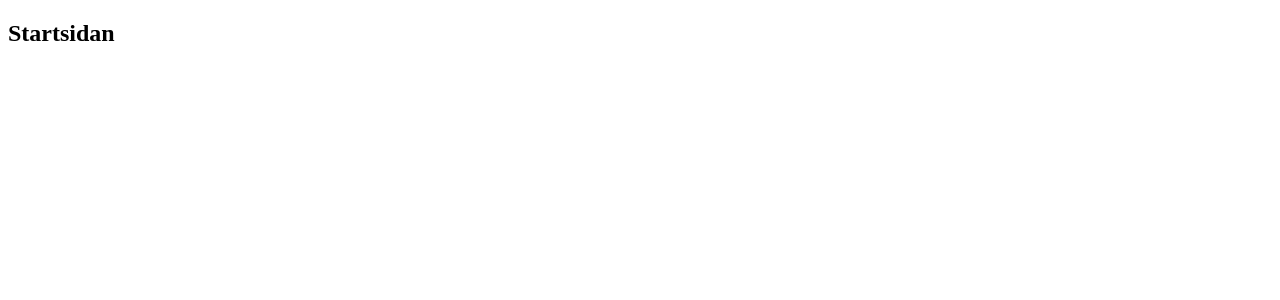
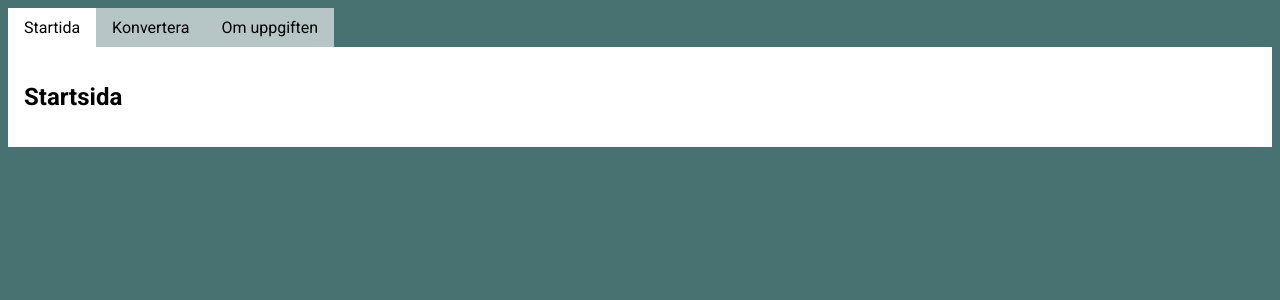
Before and after one commit to sali1502/DT208GLabb3, an Angular app: page /home in a window 1280 px wide. Shown: the top 300 px of the page. Built offline with nearby package versions, Linux system fonts and the light colour scheme.

Commit message:
Navigering med RouterLinkActive

```diff
--- a/src/app/app.component.css
+++ b/src/app/app.component.css
@@ -0,0 +1,21 @@
+nav ul {
+    list-style: none;
+    margin: 0;
+    padding: 0;
+}
+
+nav ul li {
+    display: inline-block;
+}
+
+nav ul li a {
+    display: inline-block;
+    background-color: rgba(255, 255, 255, 0.6);
+    padding: 10px 1em;
+    color: #000;
+    text-decoration: none;
+}
+
+nav ul li a:hover, nav ul li a.active {
+    background-color: white;
+}
--- a/src/app/app.component.html
+++ b/src/app/app.component.html
@@ -1 +1,14 @@
-<router-outlet />
+<div class="container">
+    <header>
+        <nav>
+            <ul>
+                <li><a routerLink="/home" routerLinkActive="active">Startida</a></li>
+                <li><a routerLink="/convert" routerLinkActive="active">Konvertera</a></li>
+                <li><a routerLink="/about" routerLinkActive="active">Om uppgiften</a></li>
+            </ul>
+        </nav>
+    </header>
+    <main>
+        <router-outlet />
+    </main>
+</div>
--- a/src/app/app.component.ts
+++ b/src/app/app.component.ts
@@ -1,10 +1,10 @@
 import { Component } from '@angular/core';
-import { RouterOutlet } from '@angular/router';
+import { RouterLink, RouterLinkActive, RouterOutlet } from '@angular/router';
 
 @Component({
   selector: 'app-root',
   standalone: true,
-  imports: [RouterOutlet],
+  imports: [RouterOutlet, RouterLink, RouterLinkActive],
   templateUrl: './app.component.html',
   styleUrl: './app.component.css'
 })
--- a/src/app/app.config.ts
+++ b/src/app/app.config.ts
@@ -2,7 +2,8 @@ import { ApplicationConfig, provideZoneChangeDetection } from '@angular/core';
 import { provideRouter } from '@angular/router';
 
 import { routes } from './app.routes';
+import { provideHttpClient } from '@angular/common/http';
 
 export const appConfig: ApplicationConfig = {
-  providers: [provideZoneChangeDetection({ eventCoalescing: true }), provideRouter(routes)]
+  providers: [provideZoneChangeDetection({ eventCoalescing: true }), provideRouter(routes), provideHttpClient()]
 };
--- a/src/app/app.routes.ts
+++ b/src/app/app.routes.ts
@@ -4,8 +4,8 @@ import { ConvertComponent } from './convert/convert.component';
 import { AboutComponent } from './about/about.component';
 
 export const routes: Routes = [
-    { path: 'home', component: HomeComponent },
-    { path: 'convert', component: ConvertComponent },
-    { path: 'about', component: AboutComponent },
+    { path: 'home', component: HomeComponent, title: "Startsidan" },
+    { path: 'convert', component: ConvertComponent, title: "Konvertering" },
+    { path: 'about', component: AboutComponent, title: "Om uppgiften"},
     { path: '', redirectTo: '/home', pathMatch: 'full'}
 ];
--- a/src/app/home/home.component.html
+++ b/src/app/home/home.component.html
@@ -1 +1 @@
-<h2>Startsidan</h2>
+<h2>Startsida</h2>
--- a/src/styles.css
+++ b/src/styles.css
@@ -1 +1,20 @@
-/* You can add global styles to this file, and also import other style files */
+/* Global CSS */
+
+/* Import av Google Fonts */
+@import url('https://fonts.googleapis.com/css2?family=Roboto:ital,wght@0,100;0,300;0,400;0,500;0,700;0,900;1,100;1,300;1,400;1,500;1,700;1,900&display=swap');
+
+body {
+    background-color: #487272;
+    font-family:"Roboto", sans-serif;
+    ;
+}
+
+.container {
+    max-width: 1170p;
+    margin: 0 auto;
+}
+
+main {
+    background-color: white;
+    padding: 1em;
+}
```
